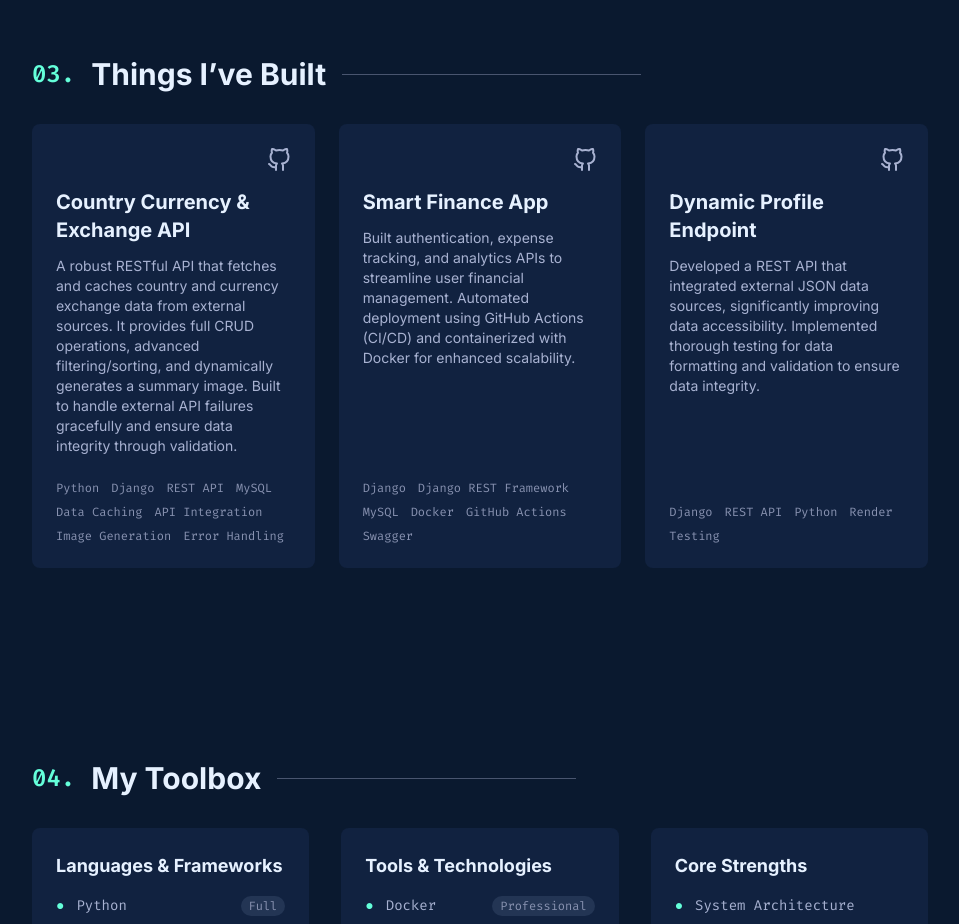
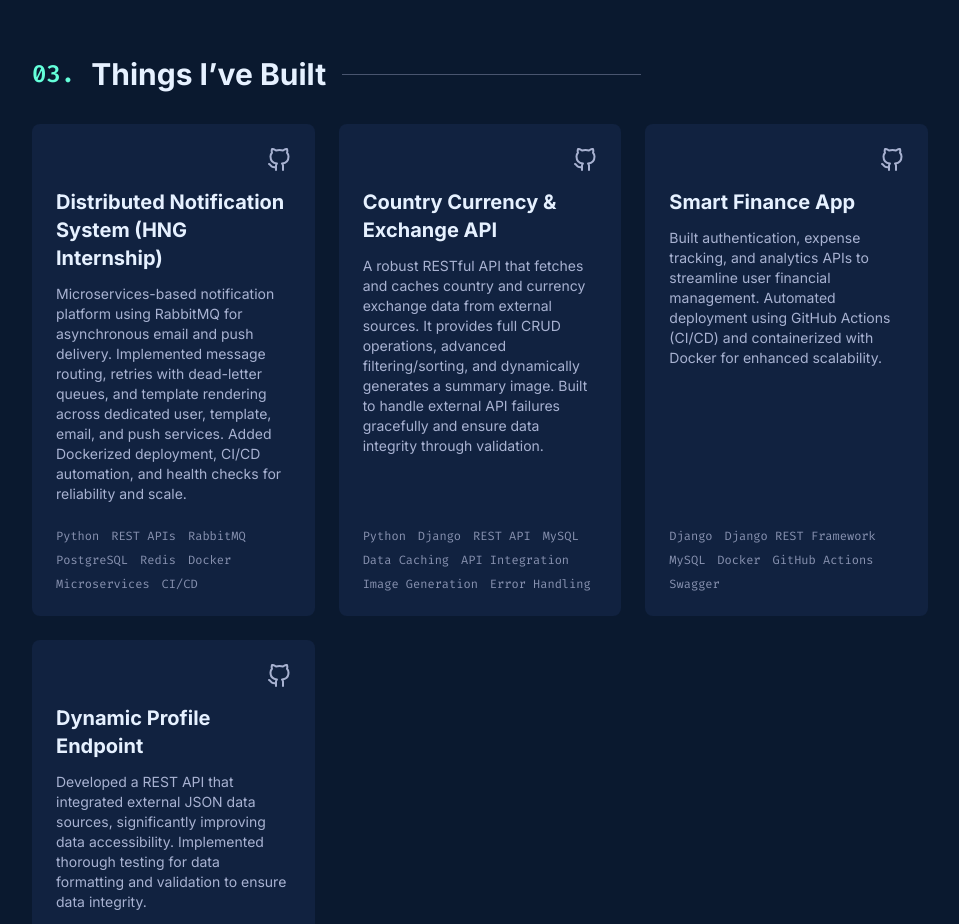
Before and after one commit to Adewale-tech/Portfolio, a React (Vite) app: page / in a window 1280 px wide. Shown: the part 2120-3044 px from the top of the page, without its empty margins (160-1119 px from the left). Built offline with nearby package versions, Linux system fonts and the light colour scheme.

Commit message:
add project: Distributed Notification System with microservices architecture

```diff
--- a/src/data.ts
+++ b/src/data.ts
@@ -15,6 +15,21 @@ export const aboutMe = {
 };
 
 export const projects: Project[] = [
+  {
+    title: "Distributed Notification System (HNG Internship)",
+    description: "Microservices-based notification platform using RabbitMQ for asynchronous email and push delivery. Implemented message routing, retries with dead-letter queues, and template rendering across dedicated user, template, email, and push services. Added Dockerized deployment, CI/CD automation, and health checks for reliability and scale.",
+    tags: [
+      "Python",
+      "REST APIs",
+      "RabbitMQ",
+      "PostgreSQL",
+      "Redis",
+      "Docker",
+      "Microservices",
+      "CI/CD"
+    ],
+    repoUrl: "https://github.com/Adewale-tech/template_service.git" // TODO: add repository URL if public
+  },
   {
     title: "Country Currency & Exchange API",
     description: "A robust RESTful API that fetches and caches country and currency exchange data from external sources. It provides full CRUD operations, advanced filtering/sorting, and dynamically generates a summary image. Built to handle external API failures gracefully and ensure data integrity through validation.",
```
